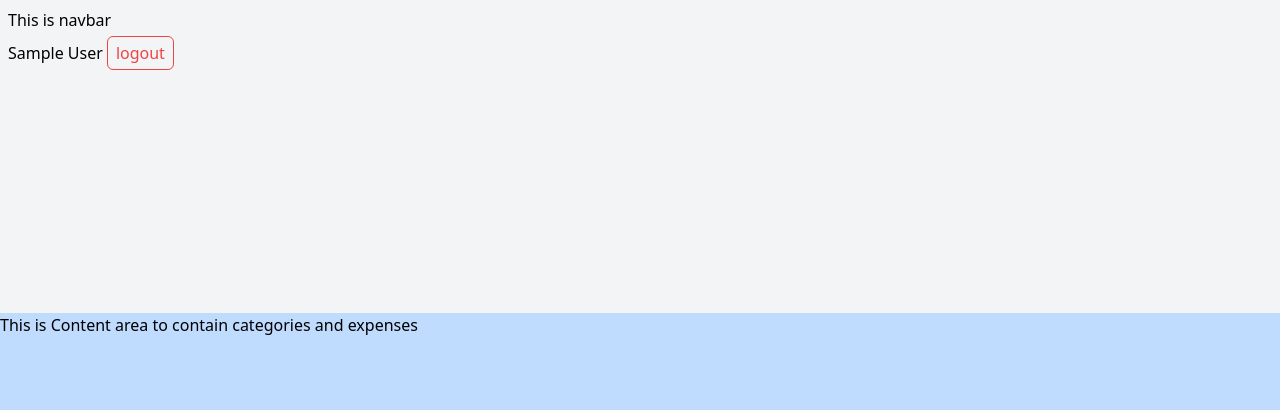
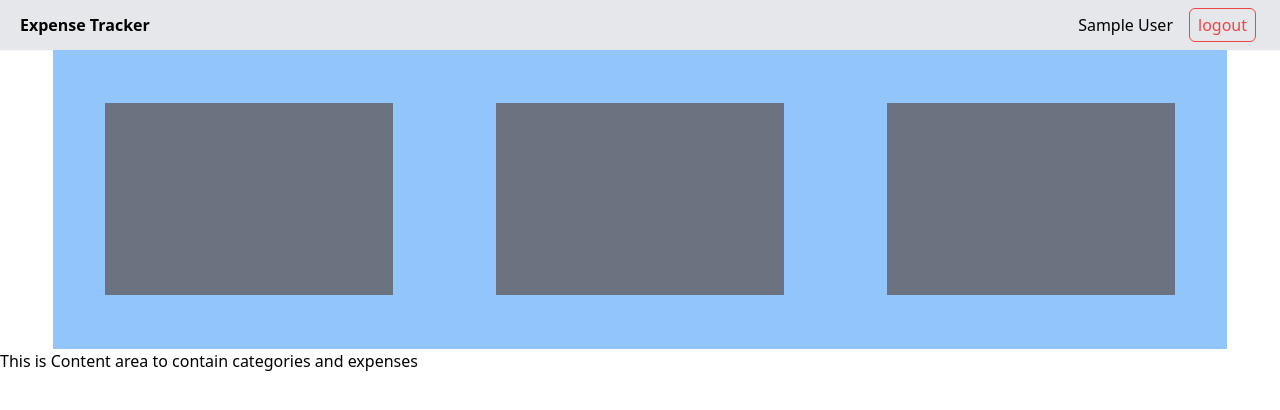
Before and after one commit to mohitk0208/expenses-react, a React (Create React App) app: page / in a window 1280 px wide. Shown: the top 410 px of the page. Built offline with nearby package versions, Linux system fonts and the light colour scheme; no server answers; sample sign-in values are in the browser's storage; the HTML template or start-up script is replaced by a standard one.

Commit message:
made layout for dashboard

```diff
--- a/src/components/ContentContainer/index.tsx
+++ b/src/components/ContentContainer/index.tsx
@@ -6,7 +6,7 @@ interface ContentContainerPropTypes {
 
 function ContentContainer({ children }: ContentContainerPropTypes) {
 
-  return <div className="w-screen flex-[2] bg-blue-200" >
+  return <div className="w-screen flex-[4]" >
     <div>
       {children}
     </div>
--- a/src/components/Dashboard/index.tsx
+++ b/src/components/Dashboard/index.tsx
@@ -20,12 +20,16 @@ function Dashboard() {
    */
 
   return (
-    <div className="flex-1 w-screen bg-gray-100 p-2 relative" >
-      <nav>
-        This is navbar
-      </nav>
+    <div className="flex-1 w-screen relative flex flex-col" >
+      <nav className="flex items-center justify-between bg-gray-200 py-1 px-5 shadow-sm">
+        <div>
+          <h1 className="font-bold" >
+            Expense Tracker
+          </h1>
+        </div>
 
-      {currentUser?.displayName}
+        <div className="flex items-center gap-3" >
+          <p>{currentUser?.displayName}</p>
           <button
             className="text-red-500 border border-red-500 px-2 py-1 m-1 rounded-md hover:bg-red-500 hover:text-white transition-colors duration-200 ease-in-out"
             type="button"
@@ -34,6 +38,20 @@ function Dashboard() {
             logout
           </button>
         </div>
+      </nav>
+      <div className="flex flex-1 items-center justify-around h-full lg:w-11/12  mx-auto bg-blue-300" >
+        <div className=" w-72 bg-gray-500 h-48 " >
+
+        </div>
+        <div className=" w-72 bg-gray-500 h-48" >
+
+        </div>
+        <div className=" w-72 bg-gray-500 h-48" >
+
+        </div>
+      </div>
+
+    </div >
   )
 }
 
```
Lines whose indentation alone changed are shown as unchanged.
